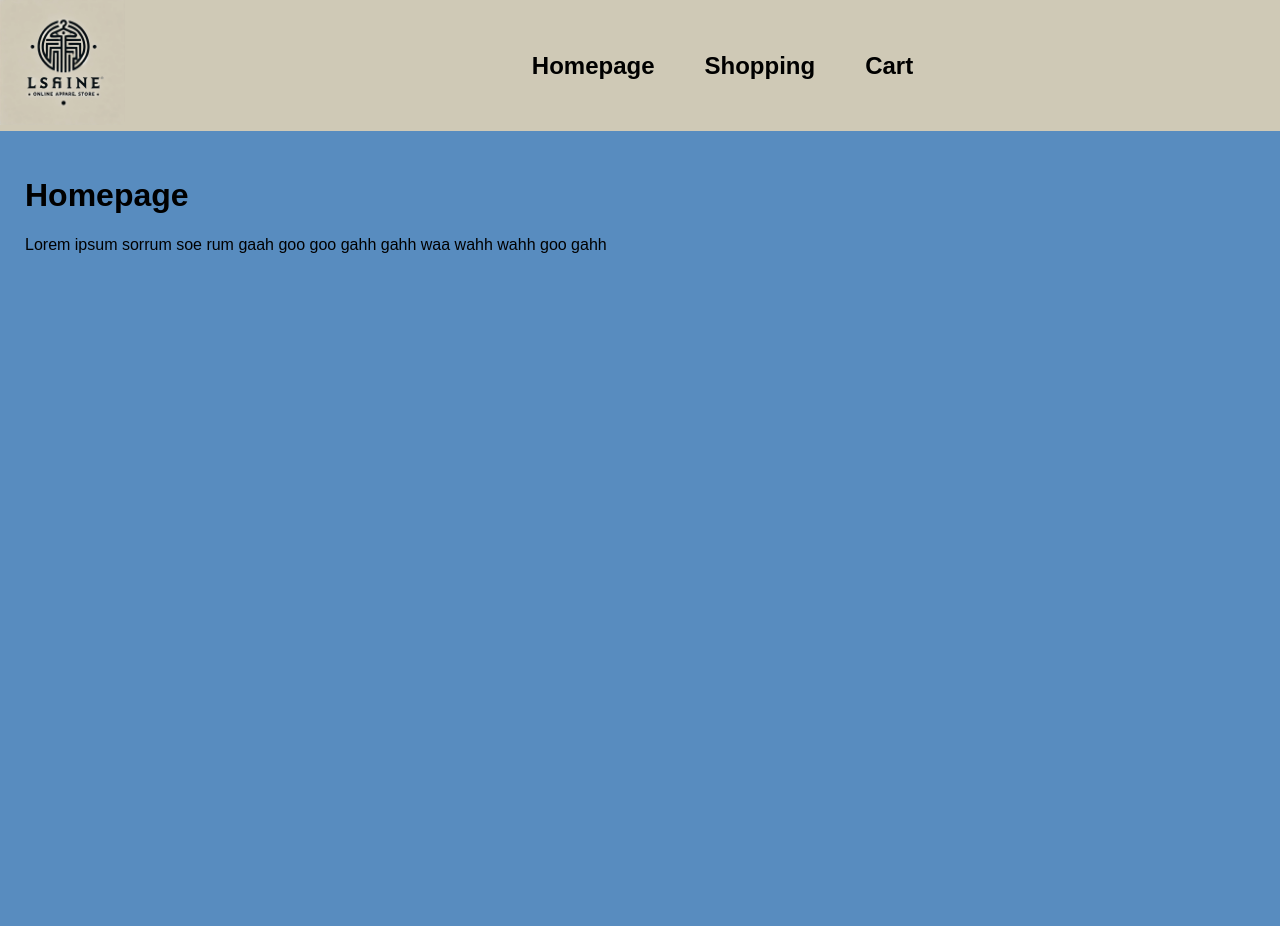
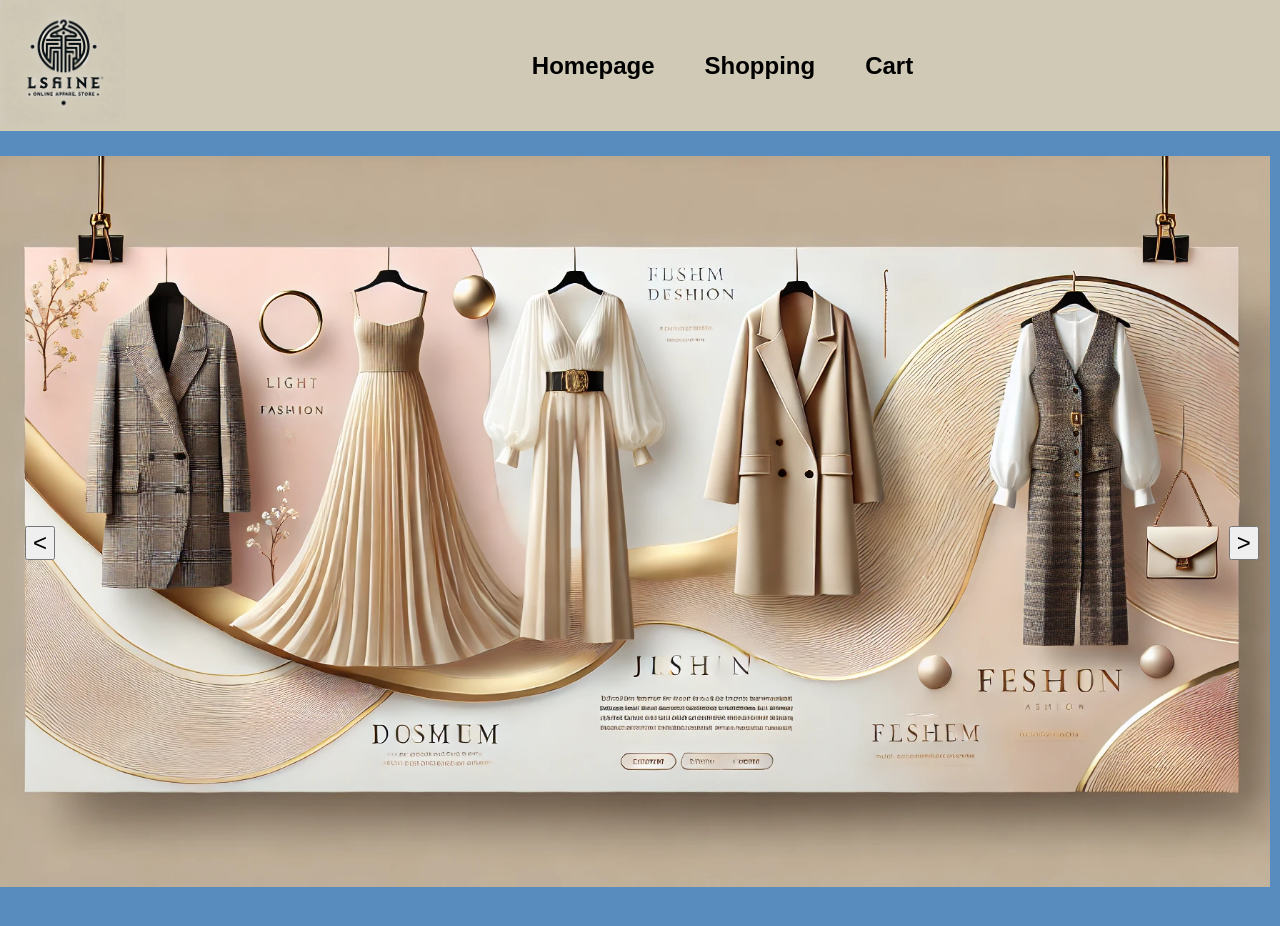
Before and after one commit to Hyacinthum-Polypus/odin-shopping-cart, a React (Vite) app: page / in a window 1280 px wide. Shown: the top 926 px of the page. Built offline with nearby package versions, Linux system fonts and the light colour scheme.

Commit message:
Add homepage rotating banner

```diff
--- a/src/App.css
+++ b/src/App.css
@@ -3,6 +3,7 @@ html, body {
   height: auto;
   margin: 0;
   padding: 0;
+  overflow-x: hidden;
 }
 
 #root {
--- a/src/components/HomePage.jsx
+++ b/src/components/HomePage.jsx
@@ -1,9 +1,45 @@
+import '../styles/HomePage.css'
+import banner1 from '../assets/banner-1.webp'
+import banner2 from '../assets/banner-2.webp'
+import banner3 from '../assets/banner-3.webp'
+import { useEffect, useState } from 'react'
+
+
 const HomePage = () => {
+    const [image, setImage] = useState(0);
+
+    const changeImage = (change) => {
+        const newImage = image + change;
+        if(newImage < 0) setImage(3);
+        else if(newImage > 2) setImage(0);
+        else setImage(newImage);
+    }
+
+    useEffect(() => {
+        const id = setInterval(() => {
+            changeImage(1);
+        }, 3000);
+
+        return () => {
+            clearInterval(id);
+        }
+    })
+
+    const bannerStyle = {
+        transform: `translate(${-35 - image * window.innerWidth }px)`
+    }
 
     return (
         <div id="home-page">
-            <h1>Homepage</h1>
-            <p>Lorem ipsum sorrum soe rum gaah goo goo gahh gahh waa wahh wahh goo gahh</p>
+            <div className="banner">
+                <div className="banner-imgs" style={bannerStyle}>
+                    <img src={banner1} alt="banner1" />
+                    <img src={banner2} alt="banner2" />
+                    <img src={banner3} alt="banner3" />
+                </div>
+                <button className="left" onClick={() => changeImage(-1)}>&lt;</button>
+                <button className="right" onClick={() => changeImage(1)}>&gt;</button>
+            </div>
         </div>
     )
 }
--- /dev/null
+++ b/src/styles/HomePage.css
@@ -0,0 +1,19 @@
+.banner-imgs {
+    display: flex;
+    flex-direction: row;
+    transition: transform 0.5s ease-in-out;
+}
+
+.banner-imgs > img {
+    width: 100vw;
+}
+
+.banner > button {
+    position: absolute;
+    font-size: x-large;
+    bottom: 30%;
+}
+
+.banner > button.right {
+    left: 96%;
+}
```
Also changed, not shown: src/assets/banner-1.png (added).
